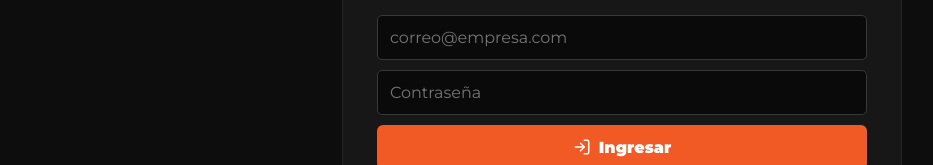
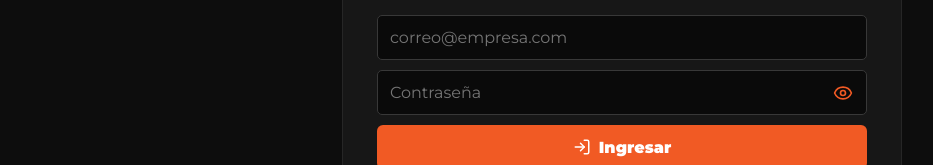
Before and after one commit to NahuelRipoll/BuloneraAgroindustrial, a Next.js app: page /admin in a window 1280 px wide. Shown: the part 446-611 px from the top of the page, without its empty margins (18-951 px from the left). Built offline with nearby package versions, Linux system fonts and the light colour scheme; no server answers.

Commit message:
feat: add admin password visibility toggle and site favicon

```diff
--- a/src/app/globals.css
+++ b/src/app/globals.css
@@ -1392,6 +1392,10 @@ p {
 .admin-login form { display: grid; grid-template-columns: 1fr auto; gap: 10px; margin: 22px 0; }
 .admin-login form.admin-login-form { grid-template-columns: 1fr; }
 .admin-login input { min-width: 0; padding: 12px; border: 1px solid #383838; border-radius: 5px; background: var(--bg); color: white; }
+.admin-password-field { position: relative; }
+.admin-password-field input { width: 100%; padding-right: 48px; }
+.admin-password-toggle { position: absolute; right: 2px; top: 50%; transform: translateY(-50%); display: grid; place-items: center; width: 44px; height: 40px; border: 0; border-radius: 4px; background: transparent; color: var(--brand); cursor: pointer; }
+.admin-password-toggle:focus-visible { outline: 2px solid var(--brand); outline-offset: -2px; }
 .admin-login-link { padding: 4px; border: 0; background: transparent; color: var(--brand); font: inherit; cursor: pointer; text-decoration: underline; text-underline-offset: 3px; }
 .admin-session { display: flex; justify-content: flex-end; align-items: center; gap: 14px; margin-bottom: 16px; color: var(--muted); font-size: 13px; }
 .editor-save { position: sticky; bottom: -22px; z-index: 4; display: flex; align-items: center; justify-content: space-between; gap: 20px; margin: 22px -22px -22px; padding: 18px 22px; border-top: 1px solid var(--line); background: #101010; }
--- a/src/components/admin-auth-gate.tsx
+++ b/src/components/admin-auth-gate.tsx
@@ -1,7 +1,7 @@
 "use client";
 
 import { FormEvent, ReactNode, useEffect, useMemo, useRef, useState } from "react";
-import { KeyRound, LogIn, LogOut, Mail } from "lucide-react";
+import { Eye, EyeOff, KeyRound, LogIn, LogOut, Mail } from "lucide-react";
 import type { AuthChangeEvent, Session } from "@supabase/supabase-js";
 import { createSupabaseBrowserClient } from "@/lib/supabase";
 
@@ -15,6 +15,7 @@ export function AdminAuthGate({ children }: { children: ReactNode }) {
   const [view, setView] = useState<View>("login");
   const [email, setEmail] = useState("");
   const [password, setPassword] = useState("");
+  const [showPassword, setShowPassword] = useState(false);
   const [passwordConfirmation, setPasswordConfirmation] = useState("");
   const [message, setMessage] = useState("");
   const [submitting, setSubmitting] = useState(false);
@@ -105,10 +106,15 @@ export function AdminAuthGate({ children }: { children: ReactNode }) {
     <p>{view === "forgot" ? "Te enviaremos un enlace para crear una nueva contraseña." : "Ingresá con el correo y la contraseña asignados por un administrador."}</p>
     <form className="admin-login-form" onSubmit={view === "forgot" ? requestPasswordReset : login}>
       <input type="email" required autoComplete="email" value={email} onChange={(event) => setEmail(event.target.value)} placeholder="correo@empresa.com" />
-      {view === "login" ? <input type="password" required autoComplete="current-password" value={password} onChange={(event) => setPassword(event.target.value)} placeholder="Contraseña" /> : null}
+      {view === "login" ? <div className="admin-password-field">
+        <input id="admin-login-password" type={showPassword ? "text" : "password"} required autoComplete="current-password" value={password} onChange={(event) => setPassword(event.target.value)} placeholder="Contraseña" aria-label="Contraseña" />
+        <button className="admin-password-toggle" type="button" aria-controls="admin-login-password" aria-label={showPassword ? "Ocultar contraseña" : "Mostrar contraseña"} onClick={() => setShowPassword((visible) => !visible)}>
+          {showPassword ? <EyeOff size={20} aria-hidden="true" /> : <Eye size={20} aria-hidden="true" />}
+        </button>
+      </div> : null}
       <button className="button" type="submit" disabled={submitting}><LogIn size={18} /> {submitting ? "Procesando…" : view === "forgot" ? "Enviar enlace" : "Ingresar"}</button>
     </form>
-    <button className="admin-login-link" type="button" onClick={() => { setView(view === "forgot" ? "login" : "forgot"); setMessage(""); }}>{view === "forgot" ? "Volver al inicio de sesión" : "Olvidé mi contraseña"}</button>
+    <button className="admin-login-link" type="button" onClick={() => { setView(view === "forgot" ? "login" : "forgot"); setShowPassword(false); setMessage(""); }}>{view === "forgot" ? "Volver al inicio de sesión" : "Olvidé mi contraseña"}</button>
     {message ? <p className="admin-notice">{message}</p> : null}
   </section>;
 
```
Also changed, not shown: src/app/icon.png (added).
